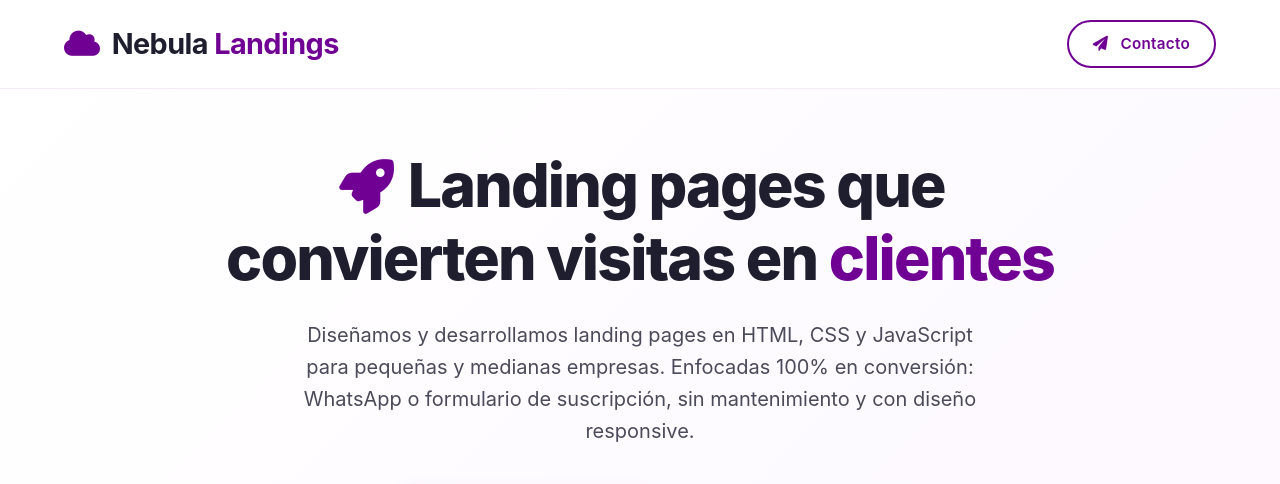
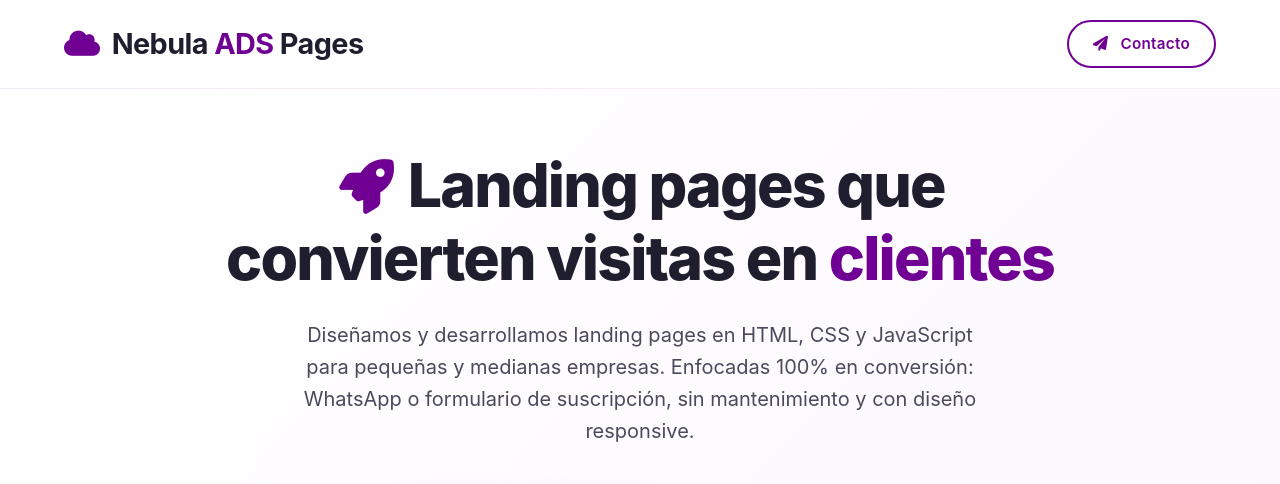
Before and after one commit to nebulabydnr/landing, a plain HTML site: page index.html in a window 1280 px wide. Shown: the top 484 px of the page. Drawn offline with Linux system fonts and the light colour scheme.

```diff
--- a/index.html
+++ b/index.html
@@ -3,7 +3,7 @@
 <head>
   <meta charset="UTF-8">
   <meta name="viewport" content="width=device-width, initial-scale=1.0">
-  <title>Nebula Landings — Landing pages que convierten</title>
+  <title>Nebula ADS Pages — Landing pages que convierten</title>
   <!-- Meta descripción para SEO -->
   <meta name="description" content="Creamos landing pages en HTML, CSS y JavaScript para pequeñas y medianas empresas. Diseño responsive, sin mantenimiento y enfocadas a conversión (WhatsApp o formulario).">
   <!-- Estilos e íconos: Font Awesome para íconos sutiles en morado -->
@@ -497,7 +497,7 @@
   <header>
     <div class="container header-flex">
       <div class="logo">
-        <i class="fas fa-cloud"></i> Nebula <span>Landings</span>
+        <i class="fas fa-cloud"></i> Nebula <span>ADS</span> Pages
       </div>
       <!-- Botón de contacto directo en header (opcional) -->
       <a href="https://nebula.dnrconsultor.com/p/contacto.html" class="btn btn-outline" style="padding: 10px 24px; font-size: 0.95rem;">
```
